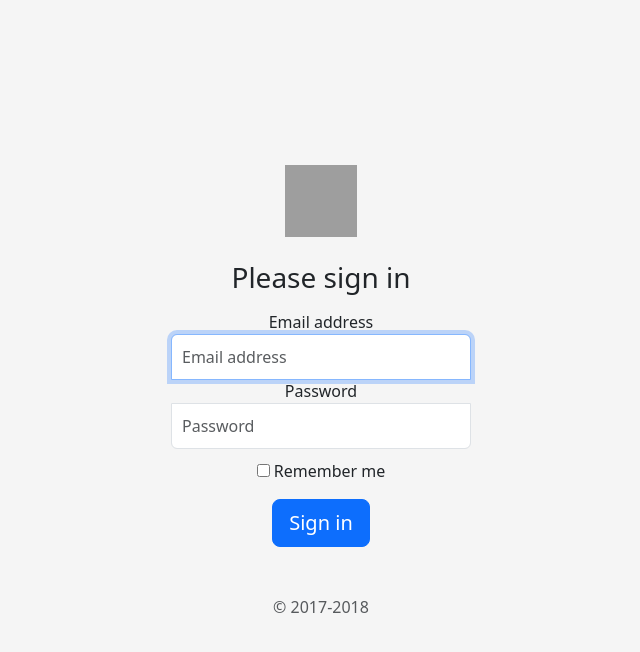
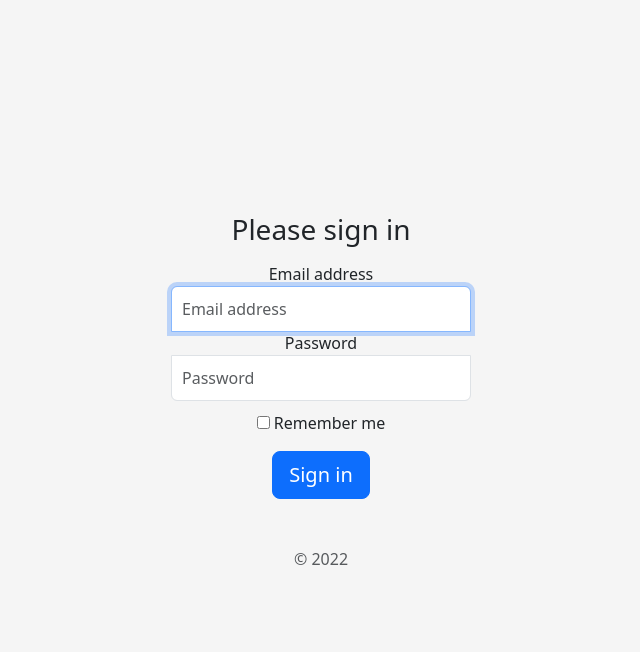
Before and after one commit to rizman1234/uno_dos_stress, a Flask app: template templates/login.html in a window 1280 px wide. Shown: the top 652 px of the page, without its empty margins (319-959 px from the left). Run offline with Flask 2, Linux system fonts and the light colour scheme; the template is opened without the code that fills it, so the values that code supplies are empty; parts of the project's set-up code (start-up, migrations or seed data) failed here and were passed over; some libraries are stand-ins or nearby versions; grey boxes are pictures that could not be loaded.

Commit message:
login work

```diff
--- a/templates/login.html
+++ b/templates/login.html
@@ -1,3 +1,7 @@
+<!-- CSS only -->
+<script src="https://code.jquery.com/jquery-3.6.0.min.js" integrity="sha256-/xUj+3OJU5yExlq6GSYGSHk7tPXikynS7ogEvDej/m4=" crossorigin="anonymous"></script>
+<link href="https://cdn.jsdelivr.net/npm/bootstrap@5.1.3/dist/css/bootstrap.min.css" rel="stylesheet" integrity="sha384-1BmE4kWBq78iYhFldvKuhfTAU6auU8tT94WrHftjDbrCEXSU1oBoqyl2QvZ6jIW3" crossorigin="anonymous">
+
 <!doctype html>
 <html lang="en">
   <head>
@@ -7,7 +11,7 @@
     <meta name="author" content="">
     <link rel="icon" href="../../../../favicon.ico">
 
-    <title>Signin Template for Bootstrap</title>
+    <title>Signin to Campus Connect</title>
 
     <!-- Bootstrap core CSS -->
     <link href="../../../../dist/css/bootstrap.min.css" rel="stylesheet">
@@ -15,10 +19,10 @@
     <!-- Custom styles for this template -->
     <link href="/static/css/signin.css" rel="stylesheet">
   </head>
-
+  <div class = "container">
     <body class="text-center">
       <form class="form-signin">
-      <img class="mb-4" src="https://getbootstrap.com/assets/brand/bootstrap-solid.svg" alt="" width="72" height="72">
+        <!-- <img class="mb-4" src="https://getbootstrap.com/assets/brand/bootstrap-solid.svg" alt="" width="72" height="72"> -->
         <h1 class="h3 mb-3 font-weight-normal">Please sign in</h1>
         <label for="inputEmail" class="sr-only">Email address</label>
         <input type="email" id="inputEmail" class="form-control" placeholder="Email address" required autofocus>
@@ -30,7 +34,9 @@
           </label>
         </div>
         <button class="btn btn-lg btn-primary btn-block" type="submit">Sign in</button>
-      <p class="mt-5 mb-3 text-muted">&copy; 2017-2018</p>
+        <p class="mt-5 mb-3 text-muted">&copy; 2022</p>
       </form>
     </body>
+  </div>
+
 </html>
```
Lines whose indentation alone changed are shown as unchanged.
